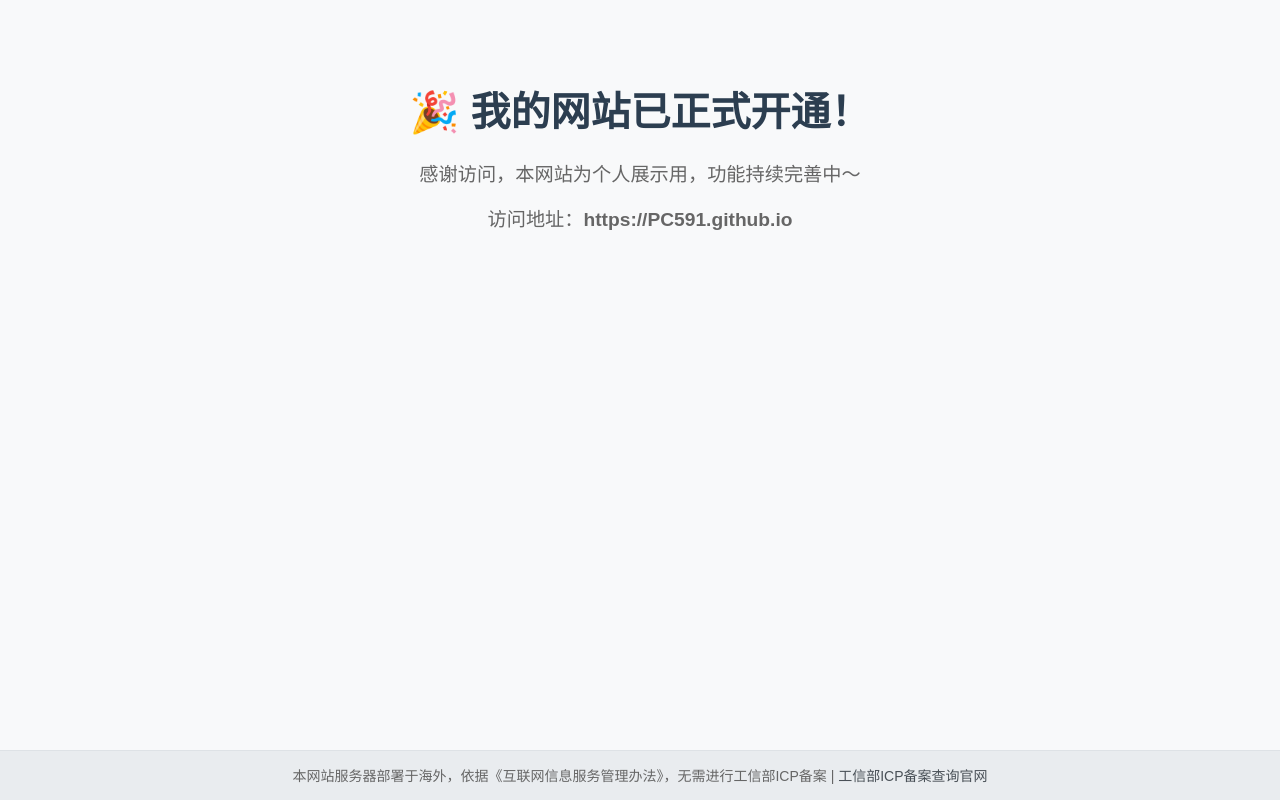
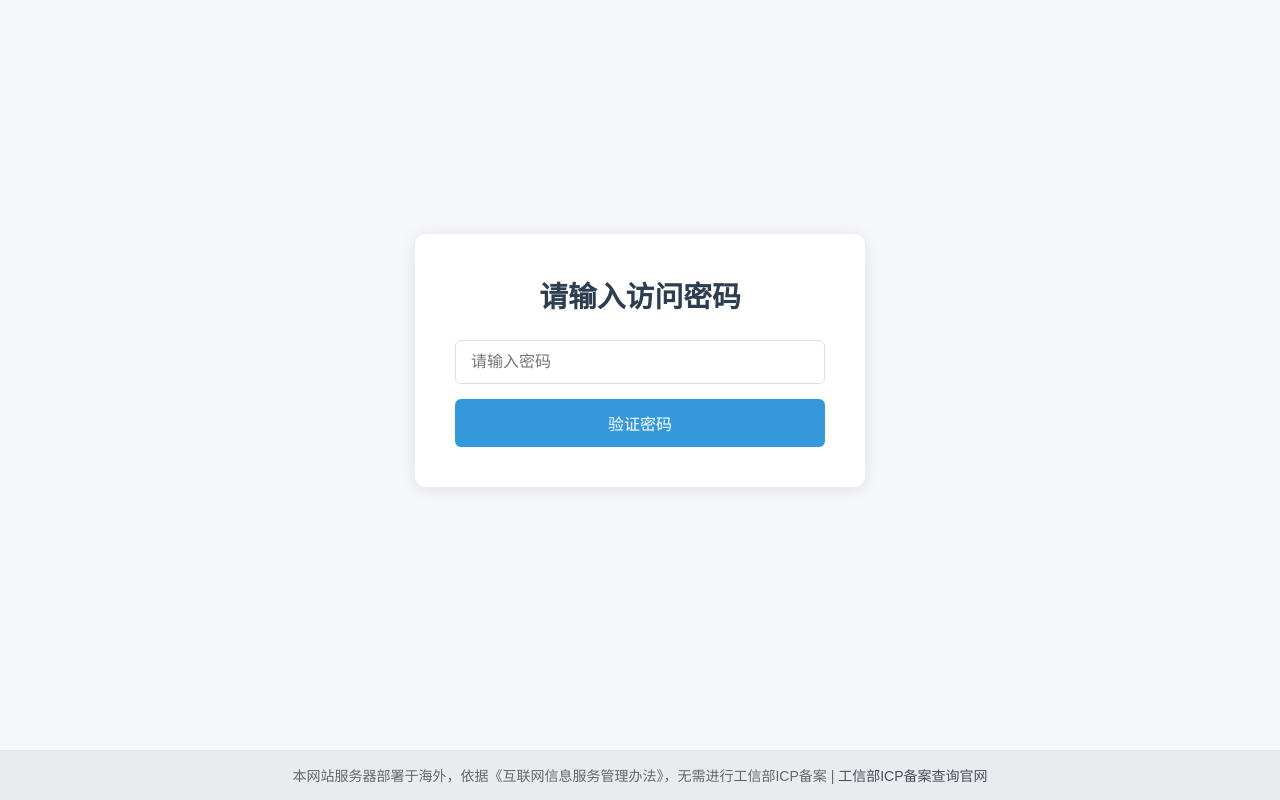
Before and after one commit to pc591/PC591.github.io, a plain HTML site: page index.html in a window 1280 px wide. Drawn offline with Linux system fonts and the light colour scheme.

Commit message:
Update index.html
增加了一些功能

```diff
--- a/index.html
+++ b/index.html
@@ -3,45 +3,105 @@
 <head>
     <meta charset="UTF-8">
     <meta name="viewport" content="width=device-width, initial-scale=1.0">
-    <title>我的网站 - 已开通</title>
+    <title>密码验证页面 | PC591</title>
     <style>
-        /* 全局样式重置，适配不同浏览器 */
         * {
             margin: 0;
             padding: 0;
             box-sizing: border-box;
+            font-family: "Microsoft YaHei", Arial, sans-serif;
         }
 
-        /* 页面主体样式 */
         body {
-            font-family: "Microsoft YaHei", Arial, sans-serif;
-            background-color: #f8f9fa;
-            color: #333;
-            min-height: 100vh; /* 确保页面占满屏幕高度 */
-            padding-bottom: 60px; /* 给底部备案提示留空间 */
+            background-color: #f5f7fa;
+            min-height: 100vh;
+            padding-bottom: 60px;
+            display: flex;
+            flex-direction: column;
+            align-items: center;
+            justify-content: center;
         }
 
-        /* 核心内容区域 */
-        .container {
-            max-width: 800px;
-            margin: 0 auto;
-            padding: 80px 20px;
+        /* 密码验证容器 */
+        .password-container {
+            background: white;
+            padding: 40px;
+            border-radius: 10px;
+            box-shadow: 0 2px 15px rgba(0,0,0,0.1);
+            width: 100%;
+            max-width: 450px;
+            text-align: center;
+            margin-bottom: 20px;
+        }
+
+        .password-container h2 {
+            color: #2c3e50;
+            margin-bottom: 25px;
+            font-size: 1.8rem;
+        }
+
+        .password-input {
+            width: 100%;
+            padding: 12px 15px;
+            border: 1px solid #ddd;
+            border-radius: 6px;
+            font-size: 1rem;
+            margin-bottom: 15px;
+            outline: none;
+            transition: border 0.3s;
+        }
+
+        .password-input:focus {
+            border-color: #3498db;
+        }
+
+        .submit-btn {
+            width: 100%;
+            padding: 12px;
+            background-color: #3498db;
+            color: white;
+            border: none;
+            border-radius: 6px;
+            font-size: 1rem;
+            cursor: pointer;
+            transition: background 0.3s;
+        }
+
+        .submit-btn:hover {
+            background-color: #2980b9;
+        }
+
+        .error-tip {
+            color: #e74c3c;
+            margin-top: 10px;
+            font-size: 0.9rem;
+            display: none;
+        }
+
+        /* 自定义文字区域（验证后显示） */
+        .content-container {
+            background: white;
+            padding: 40px;
+            border-radius: 10px;
+            box-shadow: 0 2px 15px rgba(0,0,0,0.1);
+            width: 100%;
+            max-width: 600px;
+            display: none;
             text-align: center;
         }
 
-        .container h1 {
-            font-size: 2.5rem;
+        .content-container h3 {
             color: #2c3e50;
             margin-bottom: 20px;
         }
 
-        .container p {
-            font-size: 1.2rem;
+        .content-text {
             color: #666;
             line-height: 1.8;
+            font-size: 1.1rem;
         }
 
-        /* 底部备案提示栏 - 固定在底部 */
+        /* 底部备案提示 */
         .beian-footer {
             position: fixed;
             left: 0;
@@ -65,13 +125,19 @@
             text-decoration: underline;
         }
 
-        /* 适配手机端 */
+        /* 加载提示 */
+        .loading {
+            margin-top: 15px;
+            color: #3498db;
+            font-size: 0.9rem;
+            display: none;
+        }
+
+        /* 手机适配 */
         @media (max-width: 768px) {
-            .container h1 {
-                font-size: 2rem;
-            }
-            .container p {
-                font-size: 1rem;
+            .password-container, .content-container {
+                padding: 30px 20px;
+                margin: 0 15px;
             }
             .beian-footer {
                 font-size: 12px;
@@ -82,17 +148,90 @@
     </style>
 </head>
 <body>
-    <!-- 核心内容 -->
-    <div class="container">
-        <h1>🎉 我的网站已正式开通！</h1>
-        <p>感谢访问，本网站为个人展示用，功能持续完善中～</p>
-        <p style="margin-top: 10px;">访问地址：<strong>https://PC591.github.io</strong></p>
+    <!-- 密码验证区域 -->
+    <div class="password-container" id="passwordBox">
+        <h2>请输入访问密码</h2>
+        <input type="password" class="password-input" id="passwordInput" placeholder="请输入密码">
+        <button class="submit-btn" onclick="verifyPassword()">验证密码</button>
+        <div class="loading" id="loadingTip">验证中，请稍候...</div>
+        <div class="error-tip" id="errorTip">密码错误，请重新输入！</div>
     </div>
 
-    <!-- 底部海外服务器备案提示 -->
+    <!-- 自定义内容区域（验证后显示） -->
+    <div class="content-container" id="contentBox">
+        <h3>我的心情</h3>
+        <div class="content-text" id="contentText">
+            呜呜呜，买树梅派亏了。还好周日能去游乐场，但还要编程比赛
+        </div>
+    </div>
+
+    <!-- 底部海外服务器提示 -->
     <div class="beian-footer">
         本网站服务器部署于海外，依据《互联网信息服务管理办法》，无需进行工信部ICP备案 |
         <a href="https://beian.miit.gov.cn/" target="_blank">工信部ICP备案查询官网</a>
     </div>
+
+    <script>
+        // 1040195678 的 SHA256 哈希值（前端加密验证，无明文）
+        const CORRECT_HASH = "e807f1fcf82d132f9bb018ca6738a19f346e284f0808513379168a0381855e86";
+
+        // SHA256 加密函数（核心：避免密码明文暴露）
+        async function sha256(str) {
+            const encoder = new TextEncoder();
+            const data = encoder.encode(str);
+            const hash = await crypto.subtle.digest('SHA-256', data);
+            // 转换为十六进制字符串
+            return Array.from(new Uint8Array(hash))
+                .map(b => b.toString(16).padStart(2, '0'))
+                .join('');
+        }
+
+        // 密码验证逻辑
+        async function verifyPassword() {
+            const inputVal = document.getElementById("passwordInput").value.trim();
+            const loadingTip = document.getElementById("loadingTip");
+            const errorTip = document.getElementById("errorTip");
+            const passwordBox = document.getElementById("passwordBox");
+            const contentBox = document.getElementById("contentBox");
+
+            // 空值判断
+            if (!inputVal) {
+                errorTip.textContent = "请输入密码后再验证！";
+                errorTip.style.display = "block";
+                return;
+            }
+
+            // 显示加载提示
+            loadingTip.style.display = "block";
+            errorTip.style.display = "none";
+
+            // 模拟延迟（体验更友好）
+            setTimeout(async () => {
+                // 对输入的密码进行 SHA256 加密
+                const inputHash = await sha256(inputVal);
+
+                // 对比哈希值（永不暴露原始密码）
+                if (inputHash === CORRECT_HASH) {
+                    // 密码正确，显示内容区域（直接展示指定文字）
+                    passwordBox.style.display = "none";
+                    contentBox.style.display = "block";
+                } else {
+                    // 密码错误
+                    errorTip.textContent = "密码错误，请重新输入！";
+                    errorTip.style.display = "block";
+                }
+
+                // 隐藏加载提示
+                loadingTip.style.display = "none";
+            }, 800); // 800毫秒延迟，模拟验证过程
+        }
+
+        // 按回车触发验证
+        document.getElementById("passwordInput").addEventListener("keydown", function(e) {
+            if (e.key === "Enter") {
+                verifyPassword();
+            }
+        });
+    </script>
 </body>
 </html>
```
